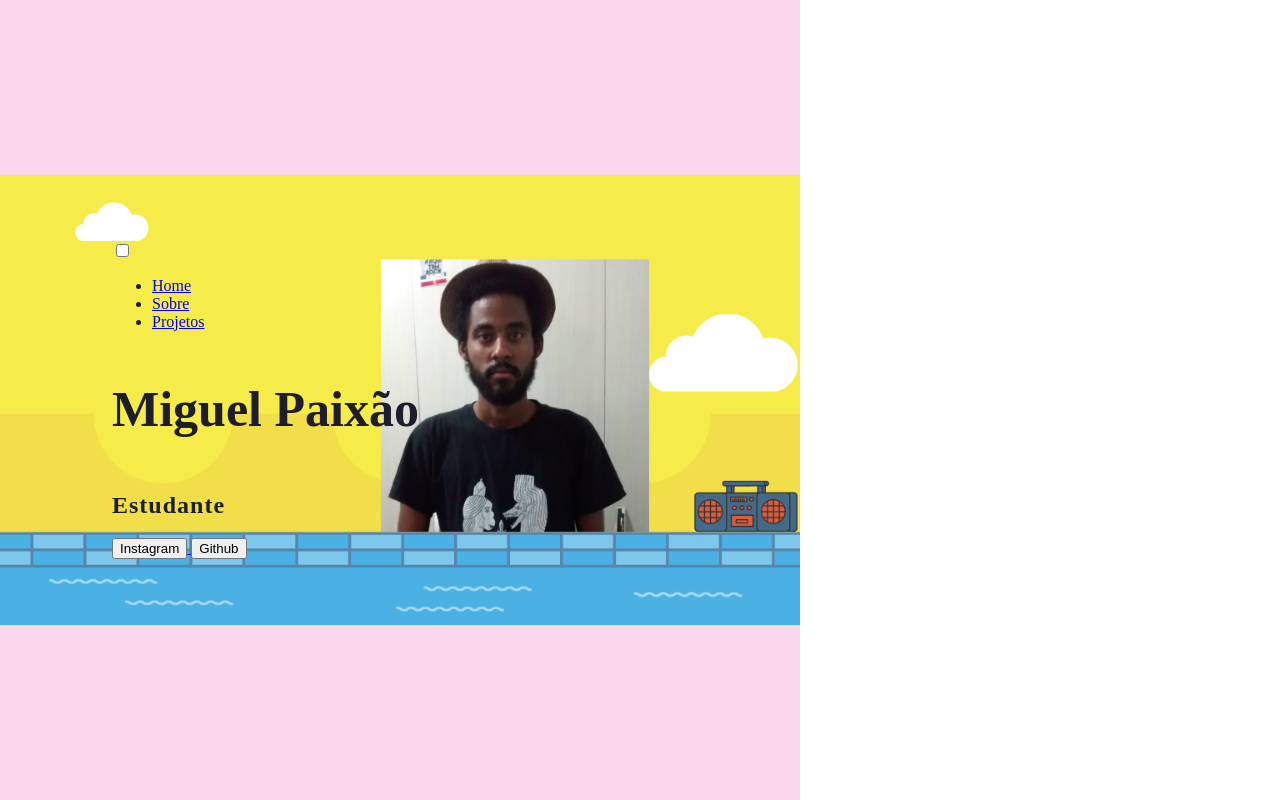
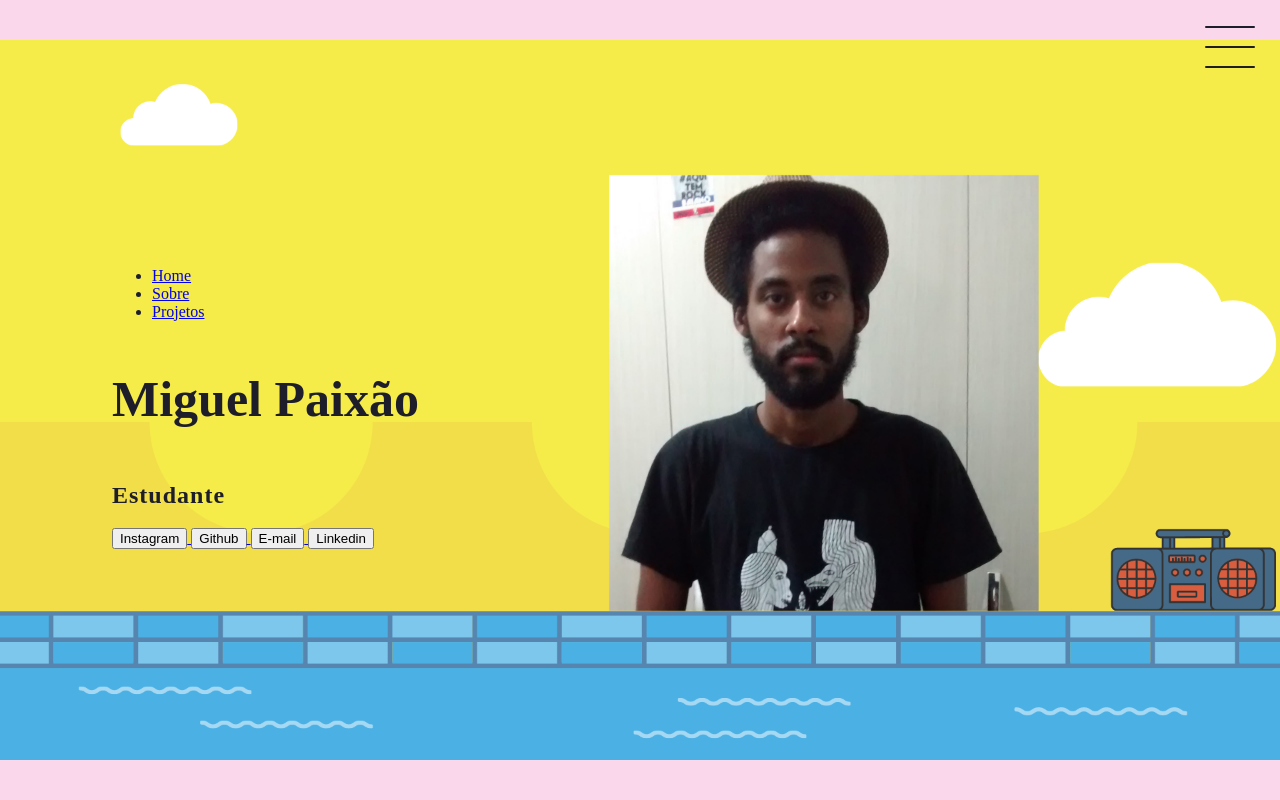
Before and after one commit to future4code/hooks-Miguel-Paixao, a plain HTML site: page modulo2/projeto-portfolio/index.html in a window 1280 px wide. Drawn offline with Linux system fonts and the light colour scheme.

Commit message:
mudanças

```diff
--- a/modulo2/projeto-portfolio/index.html
+++ b/modulo2/projeto-portfolio/index.html
@@ -41,6 +41,9 @@
        <div class="social-midia">
 <a href="#"><button>Instagram</button> </a>
 <a href="#"><button>Github</button> </a>
+<a href="#"><button>E-mail</button> </a>
+<a href="#"><button>Linkedin</button> </a>
+
 
        </div>
     </header>
--- a/modulo2/projeto-portfolio/style.css
+++ b/modulo2/projeto-portfolio/style.css
@@ -10,7 +10,7 @@ color: #1e1e2a;
 .header-container {
 
 height: 100vh;
-width: 100vh;
+width: 100%;
 background-color: rgb(250, 215, 234);
 background-image: url(./img/Miguel\ plano\ de\ fundo.png);
 background-repeat: no-repeat;
@@ -57,4 +57,136 @@ justify-content: center;
 a :hover {
     background-color: rgb(250, 215, 234);
 }
-m
+
+/* Menu Hamburguer É o primeiro */
+
+.checkbox-container {
+display: flex;
+justify-content: center;
+align-items: center;
+
+}
+
+.checkbox {
+height: 100px;
+width: 100px;
+position: absolute;
+right: 0;
+top: 0;
+display: flex;
+justify-content: center;
+cursor: pointer;
+z-index: 9999;
+transition: 400ms ease-in 0s;
+}
+
+.checkbox .trace {
+    width: 50px;
+    height: 2px;
+    background-color: #1e1e2a;
+    position: absolute;
+    border-radius: 4px;
+    transition: 0.5s ease-in-out;
+
+}
+
+
+.checkbox .trace:nth-child(1) {
+top: 26px;
+    transform: rotate(0);
+}
+
+.checkbox .trace:nth-child(2) {
+top: 46px;
+transform: rotate(0);
+
+}
+
+.checkbox .trace:nth-child(3) {
+    top: 66px;
+    transform: rotate(0);
+
+}
+
+#toggle {
+    display: none;
+}
+
+/* Menu */
+
+.menu {
+position: absolute;
+top: 28px;
+right: 30px;
+background-color: transparent;
+height: 4px;
+width: 10px;
+border-radius: 50px;
+box-shadow: 0px 0px 0px 0px  #ffffffff;
+z-index: -1;
+transition: 400ms ease-in-out 0s;
+}
+
+.menu-items {
+position: fixed;
+top: 0;
+left: 0;
+width: 100%;
+height: 100vh;
+display: flex;
+justify-content: center;
+align-items: center;
+z-index: 2;
+opacity: 0;
+visibility: hidden;
+transition: 400ms ease-in-out 0s;
+
+}
+
+.menu-items ul {
+list-style-type: none;
+
+}
+
+.menu-items ul li a {
+margin: 10px;
+color: #1e1e2a;
+text-decoration: none;
+text-transform: uppercase;
+letter-spacing: 4px;
+font-size: 40px;
+
+}
+
+/* Animação do Menu */
+
+#toggle:checked + .checkbox .trace:nth-child(1){
+transform: rotate(45deg);
+top: 47px;
+
+}
+
+#toggle:checked + .checkbox .trace:nth-child(2){
+    transform: translate(-100px);
+    width: 30px;
+    visibility: hidden;
+    opacity: 0;
+
+    }
+
+#toggle:checked + .checkbox .trace:nth-child(3){
+    transform: rotate(-45deg);
+top: 48px;
+
+}
+
+#toggle:checked + .checkbox {
+background-color: #ffffffff;
+
+}
+
+#toggle:checked ~ .menu {
+box-shadow: 0px 0px 0px 0px ;
+z-index: 1;
+
+}
```
